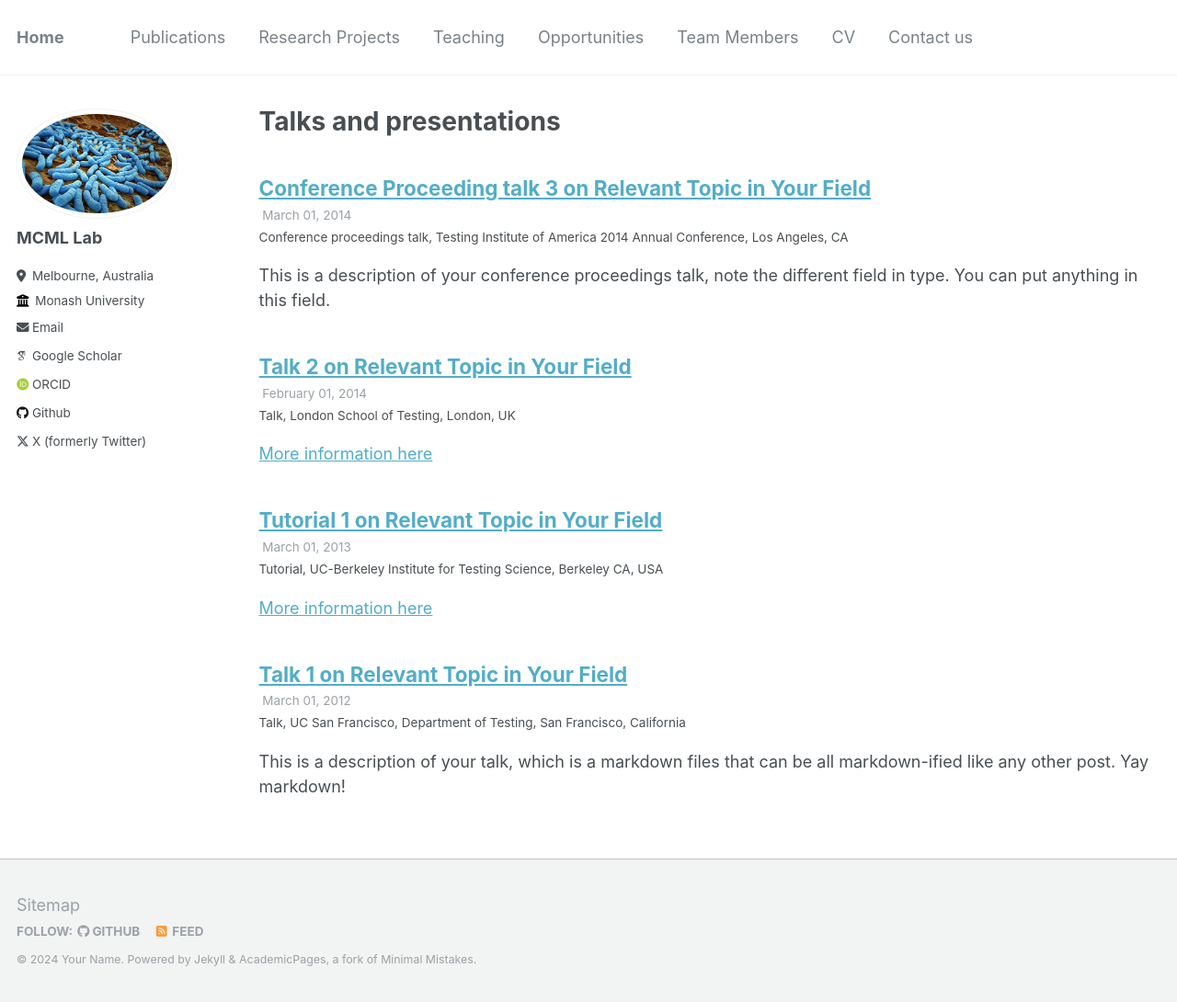
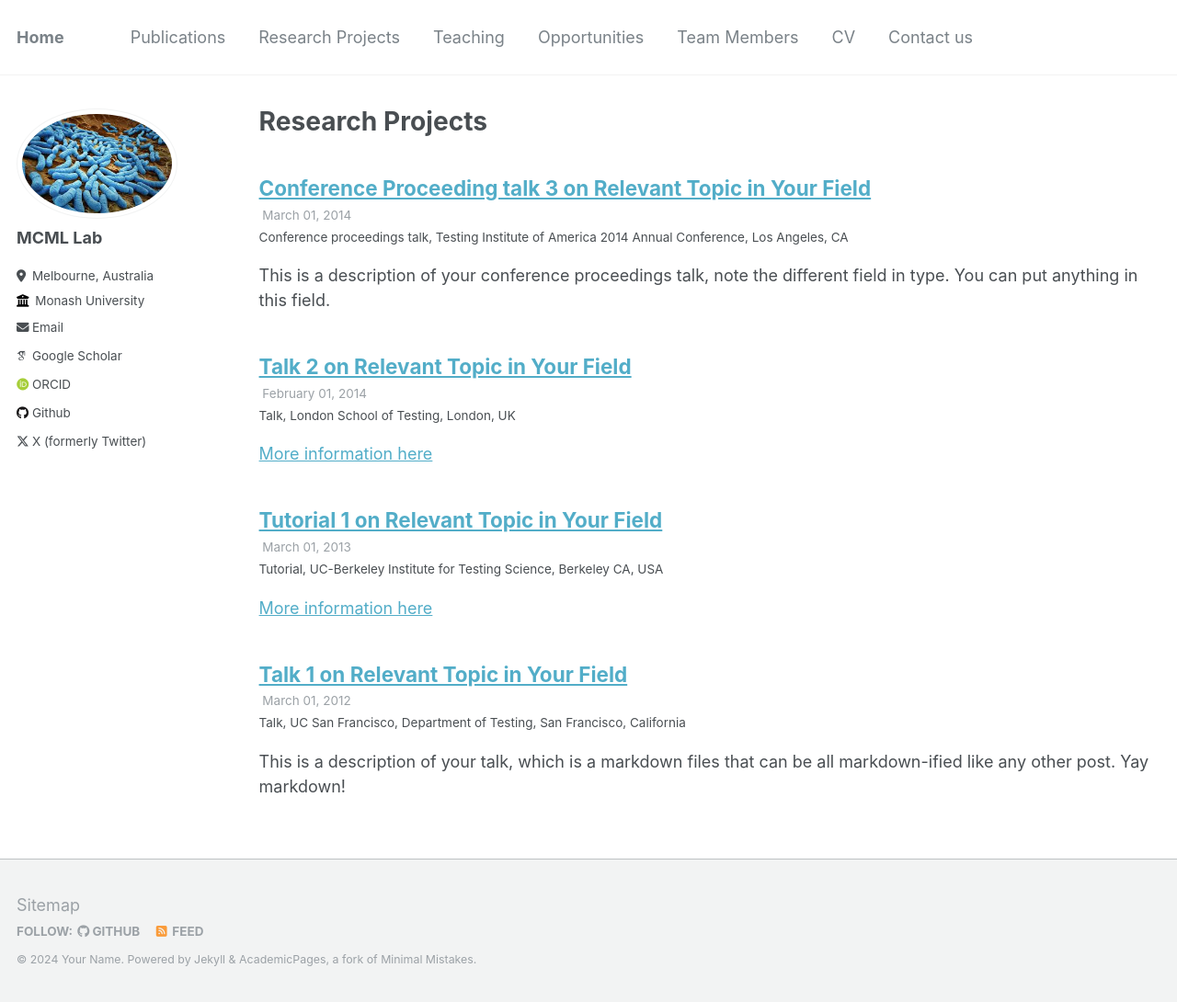
Before and after one commit to AminValiei/valieilab, a Jekyll site: the page built from _pages/talks.html, in a window 1280 px wide and 1090 px high. Shown: the whole window at 92% size. Built offline with Jekyll 4.4.1, drawn with Linux system fonts in a browser that asks for light colours; some web fonts are replaced.

Commit message:
Update talks.html

```diff
--- a/_pages/talks.html
+++ b/_pages/talks.html
@@ -1,6 +1,6 @@
 ---
 layout: archive
-title: "Talks and presentations"
+title: "Research Projects"
 permalink: /talks/
 author_profile: true
 ---
```
